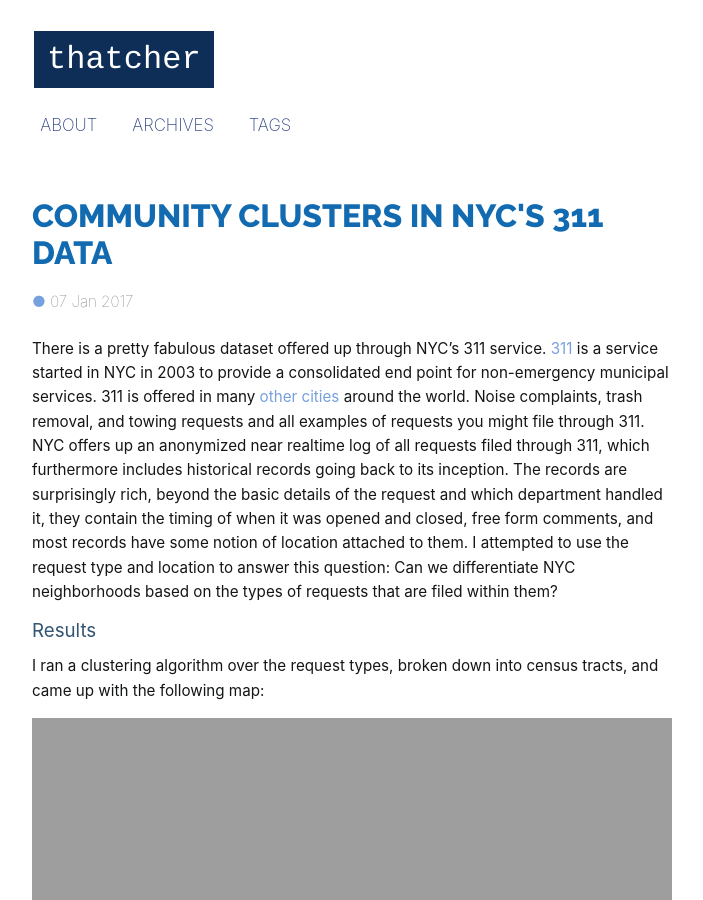
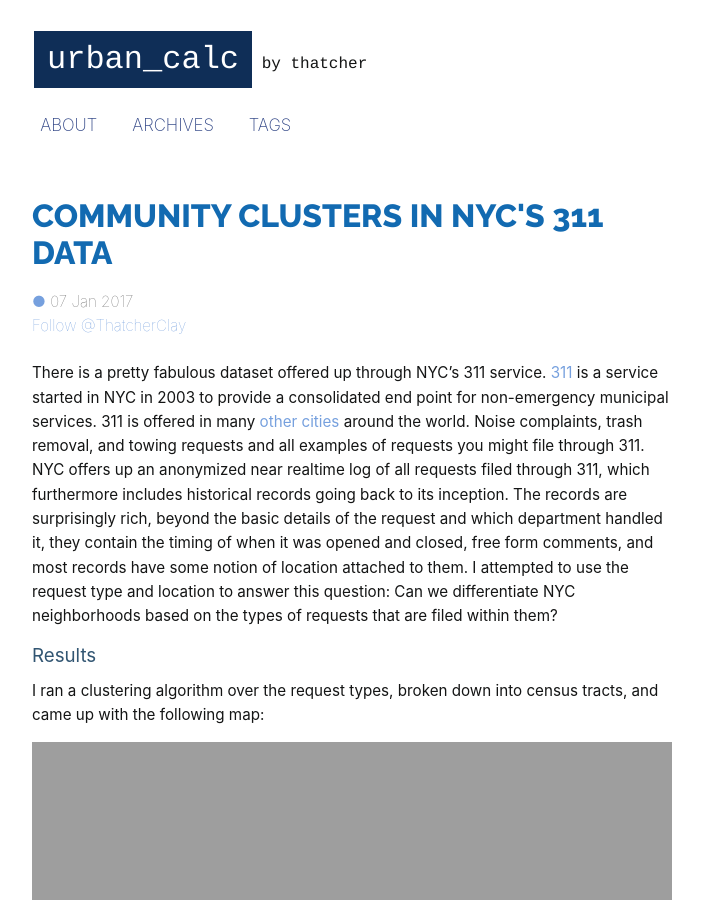
Before and after one commit to sirpthatch/sirpthatch.github.io, a Jekyll site: the page built from index.html, in a window 1280 px wide and 900 px high. Shown: the whole window, without its empty margins (288-991 px from the left). Built offline with Jekyll 4.4.1, drawn with Linux system fonts in a browser that asks for light colours; some web fonts are replaced; the list of posts is cut into pages by our own code; comment, search, counter and statistics services are not loaded; some of the changed text lies outside the part shown.

```diff
--- a/_config.yml
+++ b/_config.yml
@@ -1,13 +1,13 @@
 # Jekyll Defaults
 title: Thatcher
-description: Muses of a quantified self.
+description: Gymnastics in urban mathematics.
 author: Thatcher Clay
 #baseurl: "https://sirpthatch.github.io"
 
 url: "https://sirpthatch.github.io"
 #url: "http://127.0.0.1:4000"
 github: https://github.com/sirpthatch
-twitter_username: sirpthatch
+twitter_username: thatcherclay
 highlighter: rouge
 markdown: kramdown
 permalink: /post/:title/
--- a/_includes/navigation.html
+++ b/_includes/navigation.html
@@ -3,7 +3,7 @@
 <nav>
 {% unless page.layout == 'front' %}
   <ul>
-  <h1><a href="{{ site.baseurl }}">{{ site.title }}</a></h1>
+    <h1><a href="{{ site.url }}">urban_calc</a> by {{ site.title }}</h1>
       {% for link in site.navigation %}
         {% assign current = nil %}
         {% if page.url == link.url or page.layout == link.layout %}
--- a/_layouts/post.html
+++ b/_layouts/post.html
@@ -4,6 +4,7 @@
 <article>
 <div class="heading">{{ page.title }}</div>
 <p class="meta"><a class="permalink" href="{{ site.baseurl }}{{ post.url }}">&#9679;</a> {{ page.date | date_to_string }}</p>
+<p class="meta"><a href="https://twitter.com/ThatcherClay" class="twitter-follow-button" data-show-count="false">Follow @ThatcherClay</a><script async src="//platform.twitter.com/widgets.js" charset="utf-8"></script></p>
 {{ content }}
 {% include tags.html %}
 {% include share-page-post.html %}
--- a/feed.xml
+++ b/feed.xml
@@ -15,7 +15,7 @@
 				<pubDate>{{ post.date | date: "%a, %d %b %Y %H:%M:%S %z" }}</pubDate>
 				<link>{{ site.url }}{{ post.url }}</link>
 				<guid isPermaLink="true">{{ site.url }}{{ post.url }}</guid>
-			</item>
+                        </item>
 		{% endfor %}
 	</channel>
 </rss>
--- a/index.html
+++ b/index.html
@@ -8,6 +8,7 @@
       <article>
       <div class="heading"><a href="{{ site.baseurl }}{{ post.url }}">{{ post.title }}</a></div>
       <p class="meta"><a class="permalink" href="{{ site.baseurl }}{{ post.url }}">&#9679;</a> {{ post.date | date_to_string }}</p>
+      <p class="meta"><a href="https://twitter.com/ThatcherClay" class="twitter-follow-button" data-show-count="false">Follow @ThatcherClay</a><script async src="//platform.twitter.com/widgets.js" charset="utf-8"></script></p>
       <div>
         {{ post.content }}
         </div>
```
Lines whose indentation alone changed are shown as unchanged.
